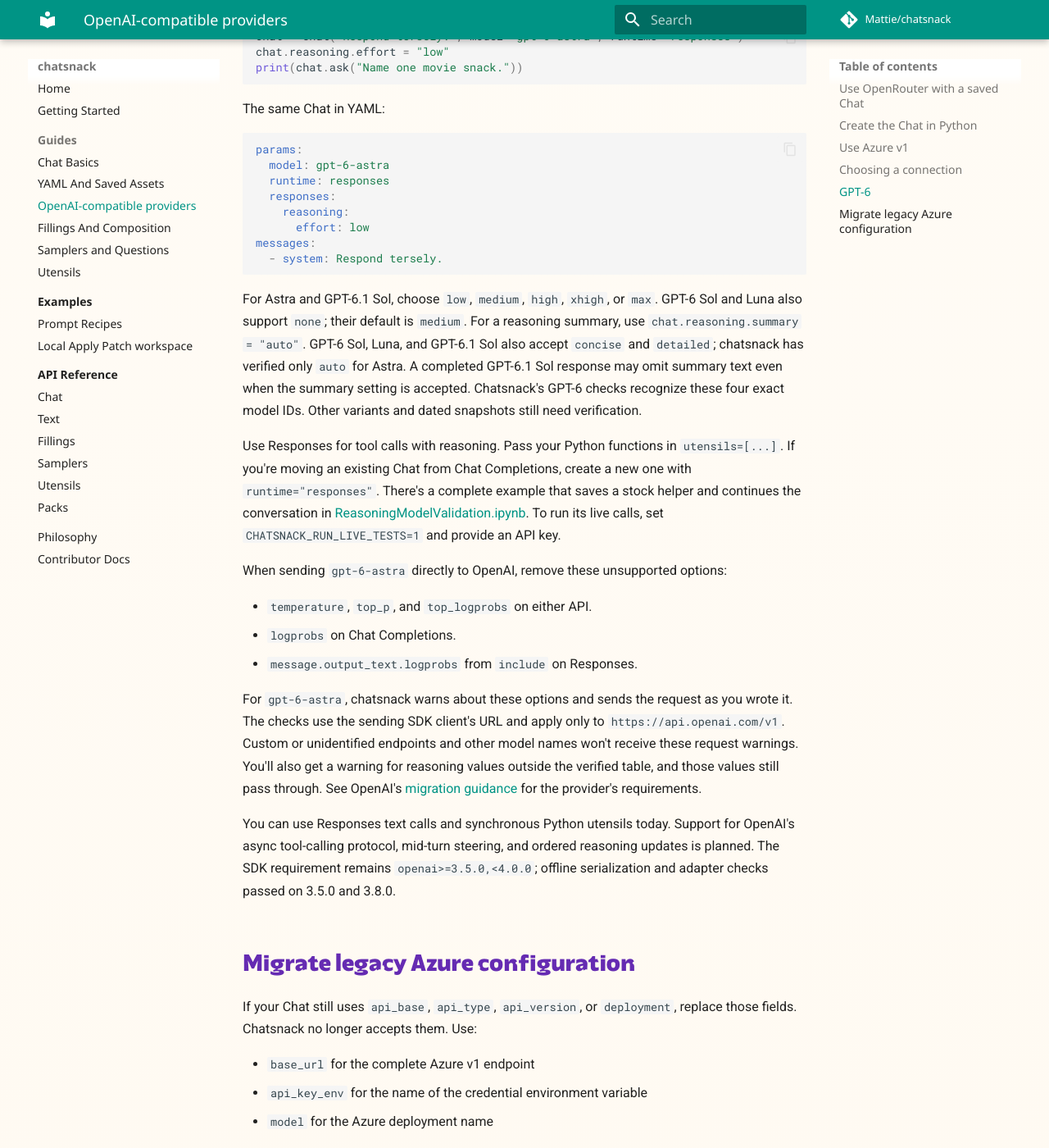
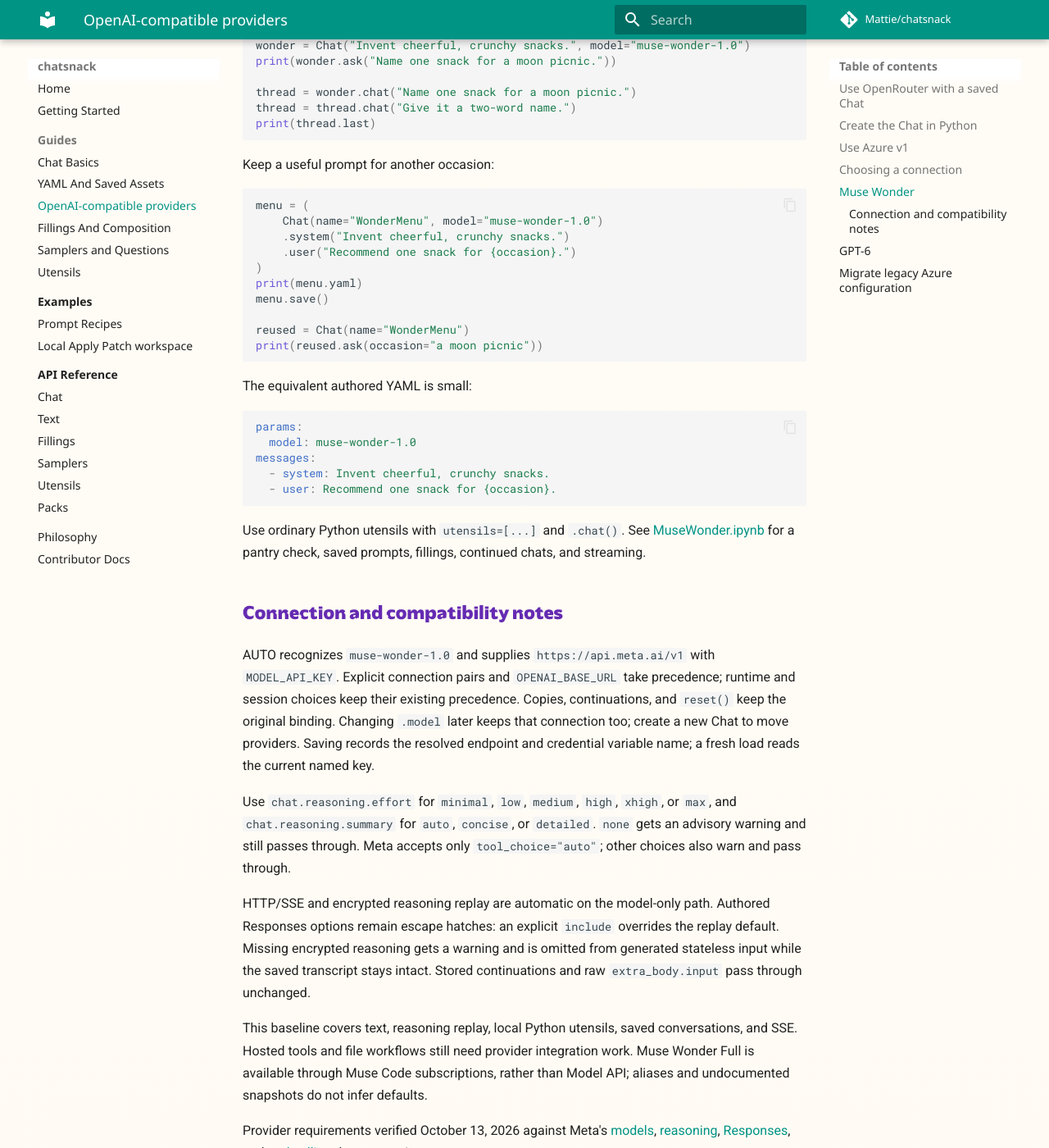
Before and after one commit to Mattie/chatsnack, an MkDocs documentation site: the page built from docs/guides/providers.md, in a window 1280 px wide and 1400 px high, scrolled down 2103 px. Shown: the whole window at 82% size. Built offline with MkDocs 1.6.1 and Material for MkDocs 9.7.7, drawn with Linux system fonts in a browser that asks for light colours; comment, search, counter and statistics services are not loaded; some of the changed text lies outside the part shown.

Commit message:
Add Muse Wonder AUTO defaults and bump to 1.0.0

````diff
--- a/docs/guides/providers.md
+++ b/docs/guides/providers.md
@@ -73,12 +73,88 @@
 Custom endpoints use Responses HTTP, with SSE for streaming. Set `runtime`
 explicitly if you need a different transport. If you leave out `base_url` and
 `api_key_env`, the OpenAI SDK uses `OPENAI_API_KEY` and `OPENAI_BASE_URL` as usual,
-and chatsnack defaults to Responses WebSocket.
+and chatsnack defaults to Responses WebSocket. The verified Muse Wonder model
+has its own defaults, described below.
 
 A Chat reads its connection settings when it's created or first loaded.
 Continuing or copying the Chat keeps those settings, and `reset()` doesn't read
 a fresh key from the environment. To change the endpoint, key, or transport,
 create a new Chat.
+
+## Muse Wonder
+
+With `MODEL_API_KEY` available in your environment, the model name is enough:
+
+```python
+from chatsnack import Chat
+
+wonder = Chat("Invent cheerful, crunchy snacks.", model="muse-wonder-1.0")
+print(wonder.ask("Name one snack for a moon picnic."))
+
+thread = wonder.chat("Name one snack for a moon picnic.")
+thread = thread.chat("Give it a two-word name.")
+print(thread.last)
+```
+
+Keep a useful prompt for another occasion:
+
+```python
+menu = (
+    Chat(name="WonderMenu", model="muse-wonder-1.0")
+    .system("Invent cheerful, crunchy snacks.")
+    .user("Recommend one snack for {occasion}.")
+)
+print(menu.yaml)
+menu.save()
+
+reused = Chat(name="WonderMenu")
+print(reused.ask(occasion="a moon picnic"))
+```
+
+The equivalent authored YAML is small:
+
+```yaml
+params:
+  model: muse-wonder-1.0
+messages:
+  - system: Invent cheerful, crunchy snacks.
+  - user: Recommend one snack for {occasion}.
+```
+
+Use ordinary Python utensils with `utensils=[...]` and `.chat()`. See
+[MuseWonder.ipynb](https://github.com/Mattie/chatsnack/blob/master/notebooks/MuseWonder.ipynb)
+for a pantry check, saved prompts, fillings, continued chats, and streaming.
+
+### Connection and compatibility notes
+
+AUTO recognizes `muse-wonder-1.0` and supplies `https://api.meta.ai/v1` with
+`MODEL_API_KEY`. Explicit connection pairs and `OPENAI_BASE_URL` take precedence;
+runtime and session choices keep their existing precedence. Copies, continuations,
+and `reset()` keep the original binding. Changing `.model` later keeps that
+connection too; create a new Chat to move providers. Saving records the resolved
+endpoint and credential variable name; a fresh load reads the current named key.
+
+Use `chat.reasoning.effort` for `minimal`, `low`, `medium`, `high`, `xhigh`, or
+`max`, and `chat.reasoning.summary` for `auto`, `concise`, or `detailed`.
+`none` gets an advisory warning and still passes through. Meta accepts only
+`tool_choice="auto"`; other choices also warn and pass through.
+
+HTTP/SSE and encrypted reasoning replay are automatic on the model-only path.
+Authored Responses options remain escape hatches: an explicit `include` overrides
+the replay default. Missing encrypted reasoning gets a warning and is omitted
+from generated stateless input while the saved transcript stays intact. Stored
+continuations and raw `extra_body.input` pass through unchanged.
+
+This baseline covers text, reasoning replay, local Python utensils, saved
+conversations, and SSE. Hosted tools and file workflows still need provider
+integration work. Muse Wonder Full is available through Muse Code subscriptions,
+rather than Model API; aliases and undocumented snapshots do not infer defaults.
+
+Provider requirements verified October 13, 2026 against Meta's
+[models](https://dev.meta.ai/docs/models),
+[reasoning](https://dev.meta.ai/docs/reasoning),
+[Responses](https://dev.meta.ai/docs/protocols/responses), and
+[tool calling](https://dev.meta.ai/docs/tool-calling) documentation.
 
 ## GPT-6
 
--- a/pyproject.toml
+++ b/pyproject.toml
@@ -1,6 +1,6 @@
 [tool.poetry]
 name = "chatsnack"
-version = "0.9.3"
+version = "1.0.0"
 description = "chatsnack is the easiest Python library for rapid development with OpenAI's ChatGPT API. It provides an intuitive interface for creating and managing chat-based prompts and responses, making it convenient to build complex, interactive conversations with AI."
 authors = ["Mattie Casper"]
 license = "MIT"
````
Also changed, not shown: docs/projects/muse-support-research.md (added, +135 -0 lines), docs/projects/muse-wonder-baseline-checklist.md (added, +100 -0 lines), 8 other files.
